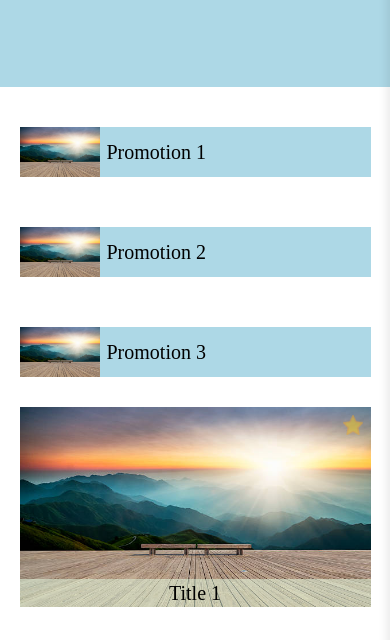
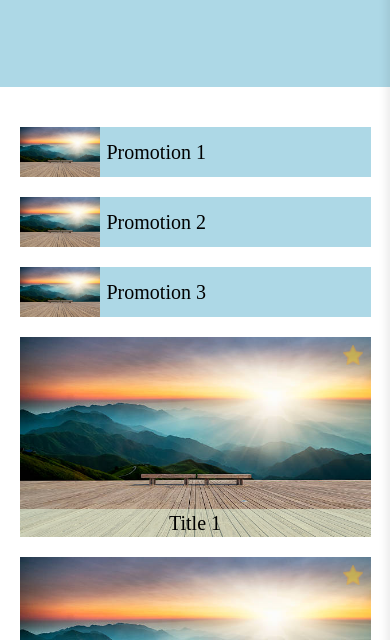
Before and after one commit to JCHIU-02/wehelp-beginner, a plain HTML site: page week1/index.html in a window 390 px wide. Shown: the part 204-844 px from the top of the page. Drawn offline with Linux system fonts and the light colour scheme.

Commit message:
Update assignment1.css

```diff
--- a/week1/assignment1.css
+++ b/week1/assignment1.css
@@ -62,7 +62,7 @@ body{
  .promotion{
     display: flex;
     flex: none;
-    margin-bottom: 30px;
+    margin-bottom: 20px;
     width:calc((100% - 40px) / 3);
     height: 50px;
     background-color: #add8e6;
@@ -96,7 +96,6 @@ body{
     flex: none;
     width:calc((100% - 40px) / 3);
     height: 200px;
-    margin-bottom: 20px;
     position: relative;
     text-align: center;
     img{
@@ -196,6 +195,9 @@ body{
     .top-column,.bottom-column{
         flex-wrap: wrap;
      }
+     .top-column{
+         row-gap: 0px;
+     }
     .main{
         width: 90%;
      }
```
